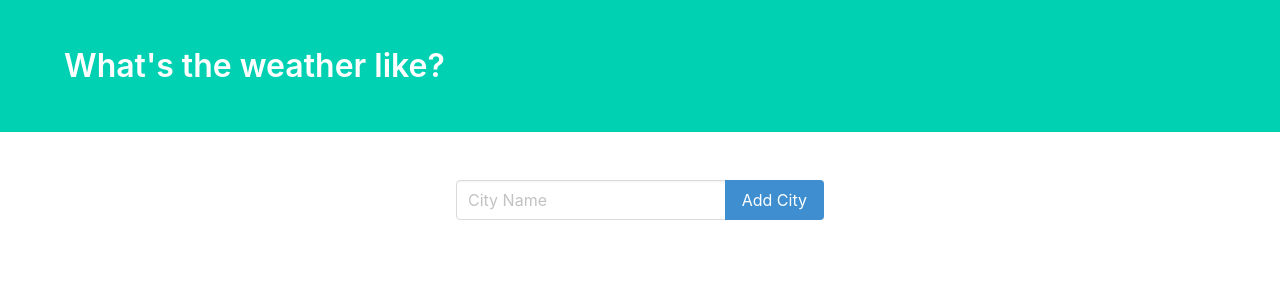
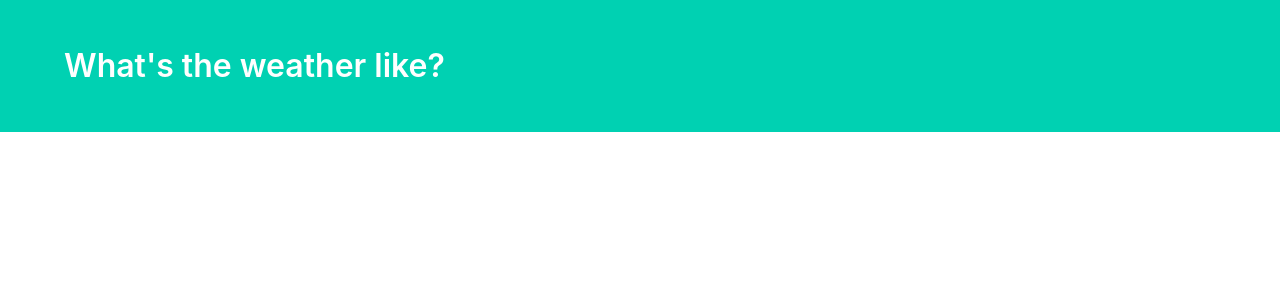
Before and after one commit to ijabiraziz/flaskweatherapplication, a Flask app: page / in a window 1280 px wide. Shown: the top 300 px of the page. Run offline with Flask 2, Linux system fonts and the light colour scheme; data that the repository does not hold is empty; some libraries are stand-ins or nearby versions.

Commit message:
init app

```diff
--- a/templates/weather.html
+++ b/templates/weather.html
@@ -24,16 +24,16 @@
             <div class="columns">
                 <div class="column is-offset-4 is-4">
                     <form method="POST">
-                        <div class="field has-addons">
-                            <div class="control is-expanded">
-                                <input class="input" name="city" type="text" placeholder="City Name">
-                            </div>
-                            <div class="control">
-                                <button class="button is-info">
-                                    Add City
-                                </button>
-                            </div>
-                        </div>
+<!--                        <div class="field has-addons">-->
+<!--                            <div class="control is-expanded">-->
+<!--                                <input class="input" name="city" type="text" placeholder="City Name">-->
+<!--                            </div>-->
+<!--                            <div class="control">-->
+<!--                                <button class="button is-info">-->
+<!--                                    Add City in url-->
+<!--                                </button>-->
+<!--                            </div>-->
+<!--                        </div>-->
                         {% with messages = get_flashed_messages(with_categories=true) %}
                         {% if messages %}
                             {% for category, message in messages %}
```
Also changed, not shown: requirements.txt (deleted, +0 -82 lines), myweather.db.
